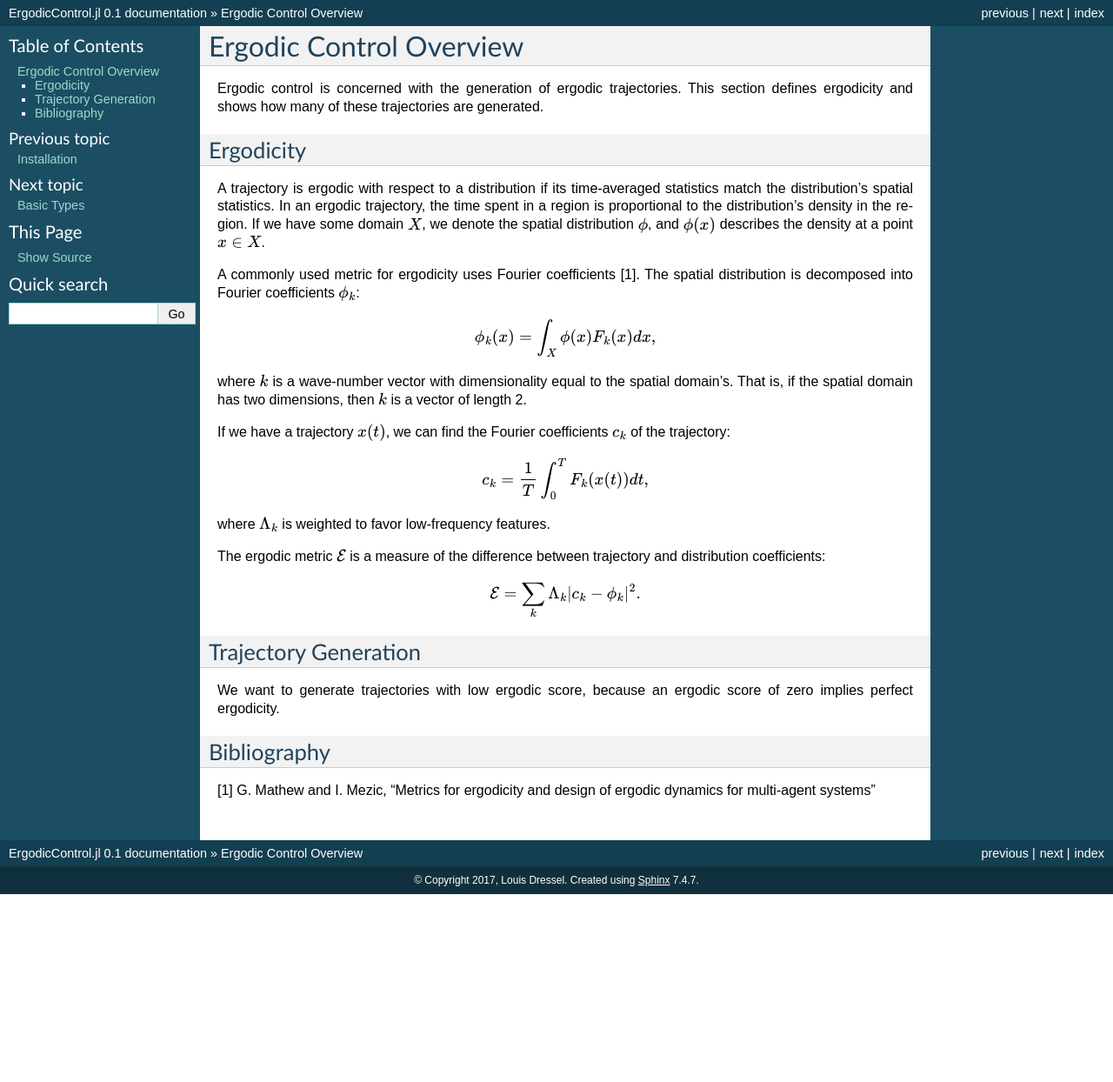
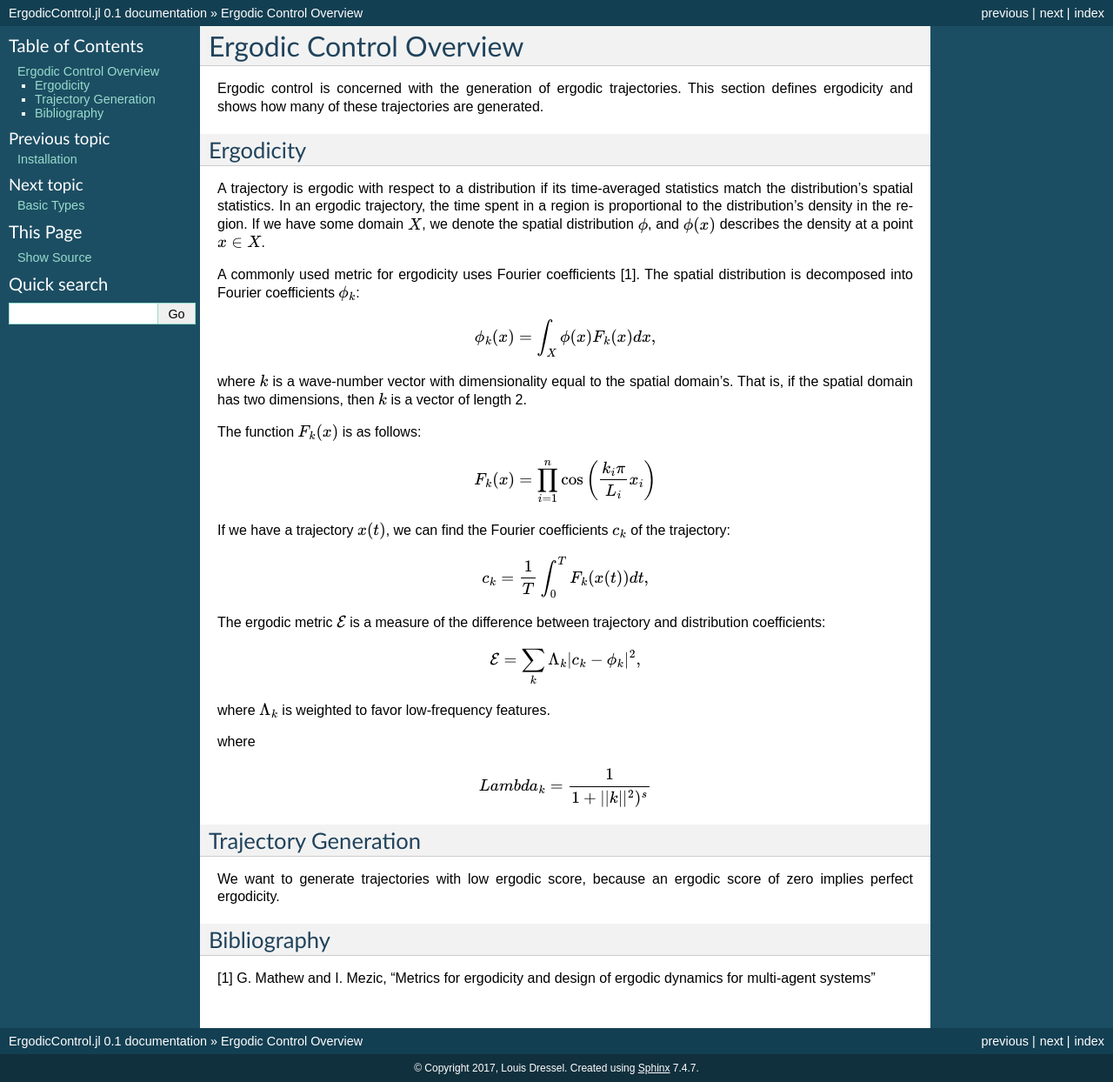
Before and after one commit to dressel/ErgodicControl.jl, a Sphinx documentation site: the page built from docs/ergodic_control.rst, in a window 1280 px wide. Shown: the whole page at 87% size. Built offline with Sphinx 7.4.7, drawn with Linux system fonts in a browser that asks for light colours; before the commit the page ends 1028 px from its top, so only the background shows below that.

Commit message:
adding more detail on ergodic control documentation

```diff
--- a/docs/ergodic_control.rst
+++ b/docs/ergodic_control.rst
@@ -18,16 +18,23 @@ The spatial distribution is decomposed into Fourier coefficients :math:`\phi_k`:
 where :math:`k` is a wave-number vector with dimensionality equal to the spatial domain's.
 That is, if the spatial domain has two dimensions, then :math:`k` is a vector of length 2.
 
+The function :math:`F_k(x)` is as follows:
+
+.. math:: F_k(x) = \prod_{i=1}^n \cos \left(\frac{k_i\pi}{L_i} x_i\right)
+
 If we have a trajectory :math:`x(t)`, we can find the Fourier coefficients :math:`c_k` of the trajectory:
 
 .. math:: c_k = \frac{1}{T}\int_0^T F_k(x(t))dt,
 
+The ergodic metric :math:`\mathcal{E}` is a measure of the difference between trajectory and distribution coefficients:
+
+.. math:: \mathcal{E} = \sum_k \Lambda_k | c_k - \phi_k |^2,
+
 where :math:`\Lambda_k` is weighted to favor low-frequency features.
 
-The ergodic metric :math:`\mathcal{E}` is a measure of the difference between trajectory and distribution coefficients:
+where
 
-.. math:: \mathcal{E} = \sum_k \Lambda_k | c_k - \phi_k |^2.
-
+.. math:: Lambda_k = \frac{1}{1 + ||k||^2)^s}
 
 
 Trajectory Generation
```
